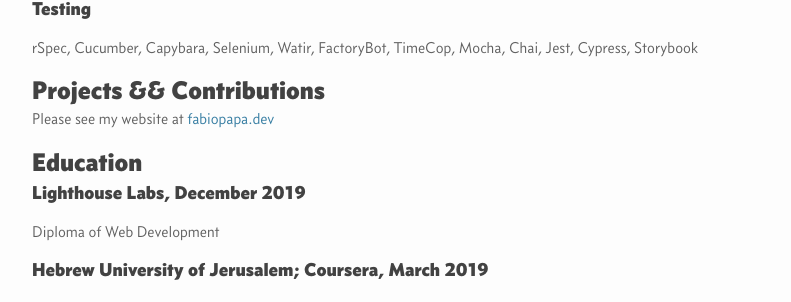
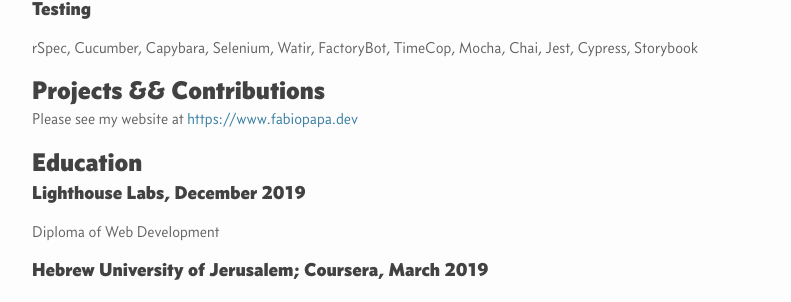
Before and after one commit to fapapa/fapapa.github.io, a Jekyll site: the page built from resume.md, in a window 1280 px wide and 900 px high, scrolled down 1570 px. Shown: the part 400-702 px from the top of the window, without its empty margins (238-1029 px from the left). Built offline with Jekyll 4.4.1, drawn with Linux system fonts in a browser that asks for light colours.

Commit message:
Change url to uri to make url's display correctly
With the `url` setting set, `site.url` was evaluating to localhost:4000
when used in pages. Change the config setting to `uri` instead,
`site.uri` displays the correct address. I think it's a bug in Jekyll.

```diff
--- a/_config.yml
+++ b/_config.yml
@@ -25,7 +25,7 @@ description: >- # this means to ignore newlines until "baseurl:"
   and clean user interfaces.
 
 baseurl: "" # the subpath of your site, e.g. /blog
-url: "https://www.fabiopapa.dev" # the base hostname & protocol for your site, e.g. http://example.com
+uri: "https://www.fabiopapa.dev" # the base hostname & protocol for your site, e.g. http://example.com
 gitlab_username: fapapa
 github_username: fapapa
 linkedin_username: fabio-papa-dev
--- a/_includes/contact_info_header.html
+++ b/_includes/contact_info_header.html
@@ -31,7 +31,7 @@
         <ul class="contact-list">
             <li>email: {{ site.email }}</li>
             <li>mobile: {{ site.phone }}</li>
-            <li>web: <a href="{{ site.url }}">{{ site.url }}</a></li>
+            <li>web: <a href="{{ site.uri }}">{{ site.uri }}</a></li>
         </ul>
 
         <div class="download">
```
Also changed, not shown: resume.md (+1 -1 lines).
